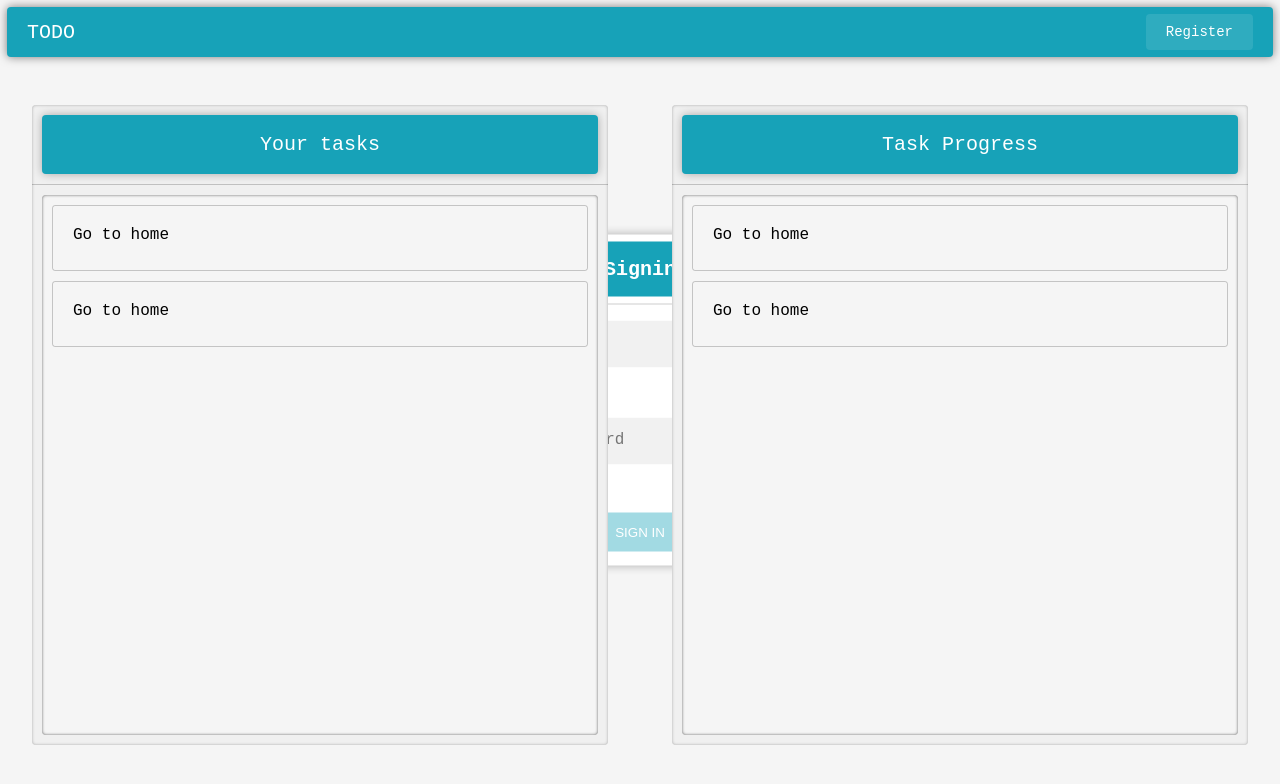
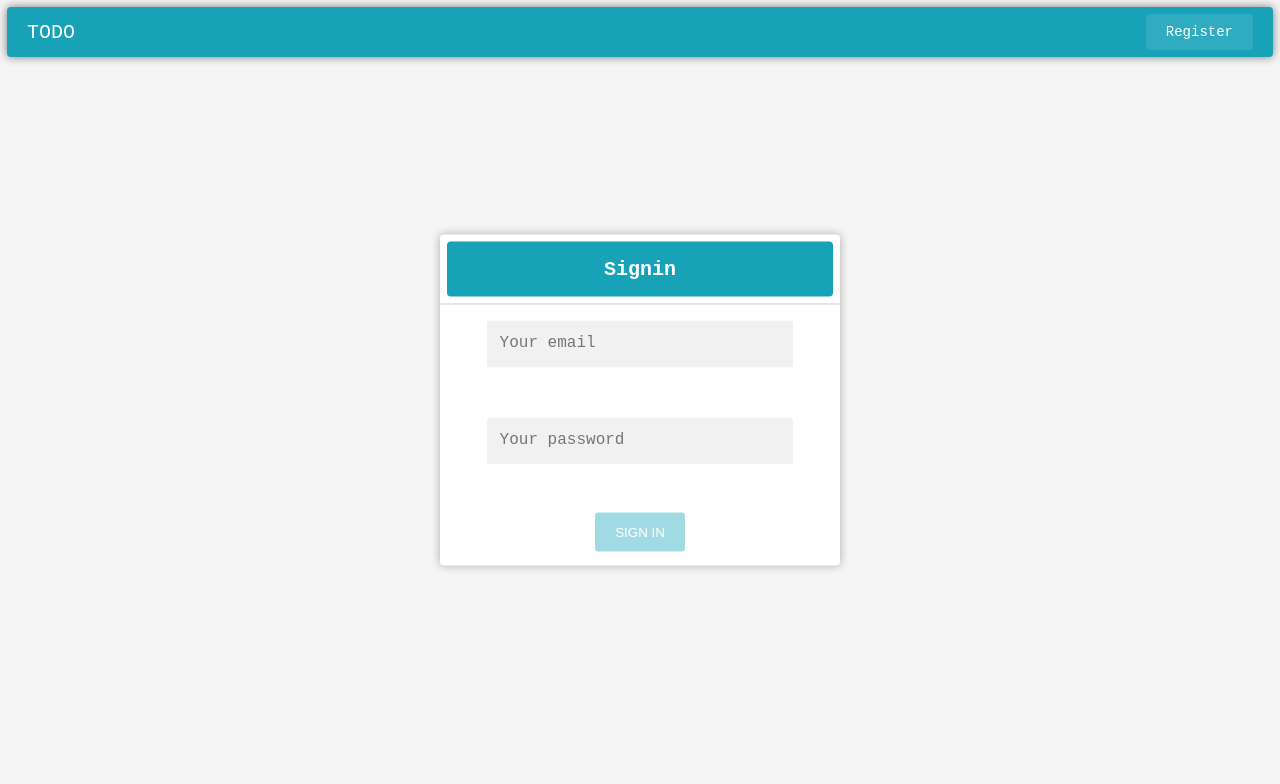
Before and after one commit to nitudeka/react_todo, a React (Create React App) app: page /signin in a window 1280 px wide. Shown: the top 784 px of the page. Built offline with nearby package versions, Linux system fonts and the light colour scheme.

Commit message:
successfuly geting tasks

```diff
--- a/src/components/Pages/Home.js
+++ b/src/components/Pages/Home.js
@@ -1,7 +1,34 @@
 import React from 'react';
+import { connect } from 'react-redux';
 import Svg from '../Svg';
 
 const Home = (props) => {
+  let tasks = <span className='home__warning'>Please start adding tasks!!</span>
+  if (props.tasks.length > 0) {
+    tasks = props.tasks.map((task) => {
+      return (
+        <li className='home__task' key={task}>
+          <span className='task__name'>{task}</span>
+          <div className='home__svg-container'>
+            <Svg name='check' className='home__svg home__svg--check' />
+            <Svg name='cross' className='home__svg home__svg--cross' />
+          </div>
+        </li>
+      )
+    })
+  }
+
+  let taskProgress = <span className='home__warning'>Please start adding tasks!!</span>;
+  if (props.taskProgress.length > 0) {
+    taskProgress = props.taskProgress.map((taskPrgs, i) => {
+      return (
+        <li key={i} className='home__task'>
+          <span className='task__name'>{taskPrgs}</span>
+        </li>
+      )
+    })
+  }
+
   return (
     <div className='home'>
       <div className='home__tasks'>
@@ -9,20 +36,7 @@ const Home = (props) => {
           <span className='home__heading'>Your tasks</span>
         </div>
         <ul className='home__tasks-container'>
-          <li className='home__task'>
-            <span className='task__name'>Go to home</span>
-            <div className='home__svg-container'>
-              <Svg name='check' className='home__svg home__svg--check' />
-              <Svg name='cross' className='home__svg home__svg--cross' />
-            </div>
-          </li>
-          <li className='home__task'>
-            <span className='task__name'>Go to home</span>
-            <div className='home__svg-container'>
-              <Svg name='check' className='home__svg home__svg--check' />
-              <Svg name='cross' className='home__svg home__svg--cross' />
-            </div>
-          </li>
+          {tasks}
         </ul>
       </div>
       <div className='home__tasks'>
@@ -30,16 +44,18 @@ const Home = (props) => {
           <span className='home__heading'>Task Progress</span>
         </div>
         <ul className='home__tasks-container'>
-          <li className='home__task'>
-            <span className='task__name'>Go to home</span>
-          </li>
-          <li className='home__task'>
-            <span className='task__name'>Go to home</span>
-          </li>
+          {taskProgress}
         </ul>
       </div>
     </div>
   )
 }
 
-export default Home;
+const mapStateToProps = (state) => ({
+  tasks: state.tasks,
+  taskProgress: state.taskProgress
+})
+
+const mapDispatchToProps = (dispatch) => ({})
+
+export default connect(mapStateToProps, mapDispatchToProps)(Home);
--- a/src/containers/App.js
+++ b/src/containers/App.js
@@ -14,7 +14,13 @@ class App extends Component {
         <Navbar />
         <Route path='/signin' render={() => <Login />} />
         <Route path='/register' render={() => <Register />} />
-        <Route path='/' render={() => <Home />} />
+        <Route exact path='/' render={() => {
+          if (this.props.email.length > 0) {
+            return <Home />
+          } else {
+            return <Redirect to='/signin' />
+          }
+        }} />
       </div>
     );
   }
@@ -27,12 +33,3 @@ const mapStateToProps = (state) => ({
 const mapDispatchToProps = (dispatch) => ({})
 
 export default withRouter(connect(mapStateToProps, mapDispatchToProps)(App));
-
-
-{/* <Route exact path='/' render={() => {
-  if (this.props.email.length > 0) {
-    return <Home />
-  } else {
-    return <Redirect to='/signin' />
-  }
-}} /> */}
--- a/src/index.css
+++ b/src/index.css
@@ -137,6 +137,11 @@ body {
   display: flex;
   justify-content: space-around;
   align-items: center; }
+  .home__warning {
+    display: block;
+    text-align: center;
+    margin: 3rem auto;
+    font-size: 1.7rem; }
   .home .task__name {
     height: 2.4rem; }
   .home__svg {
```
Also changed, not shown: src/sass/pages/home.scss (+7 -0 lines).
